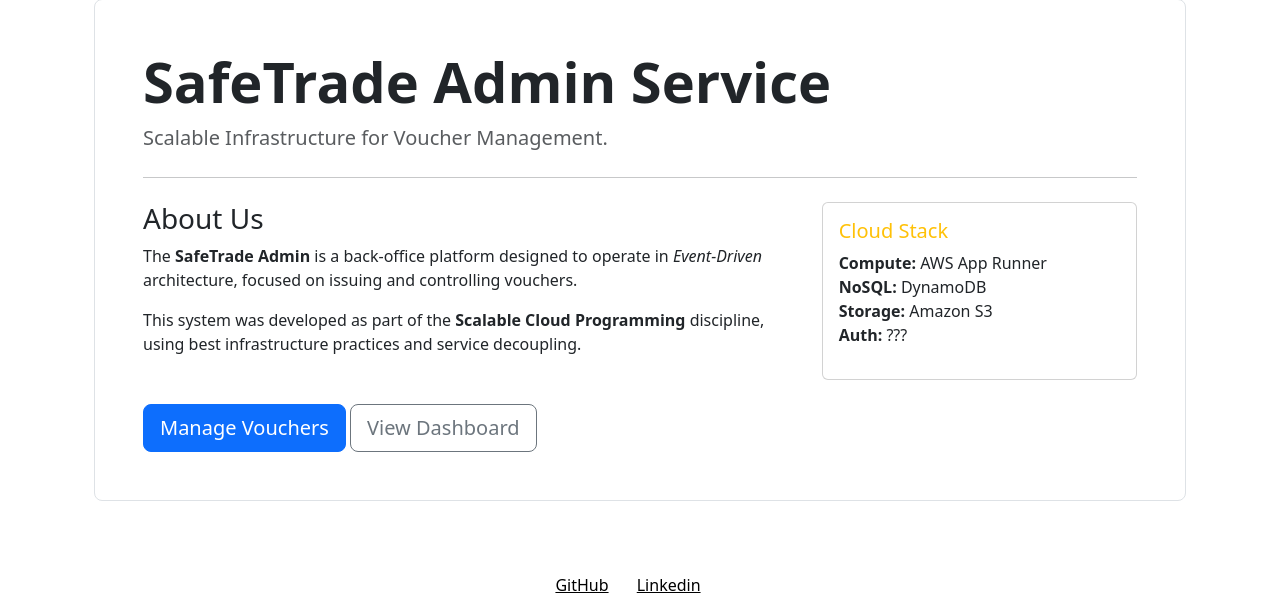
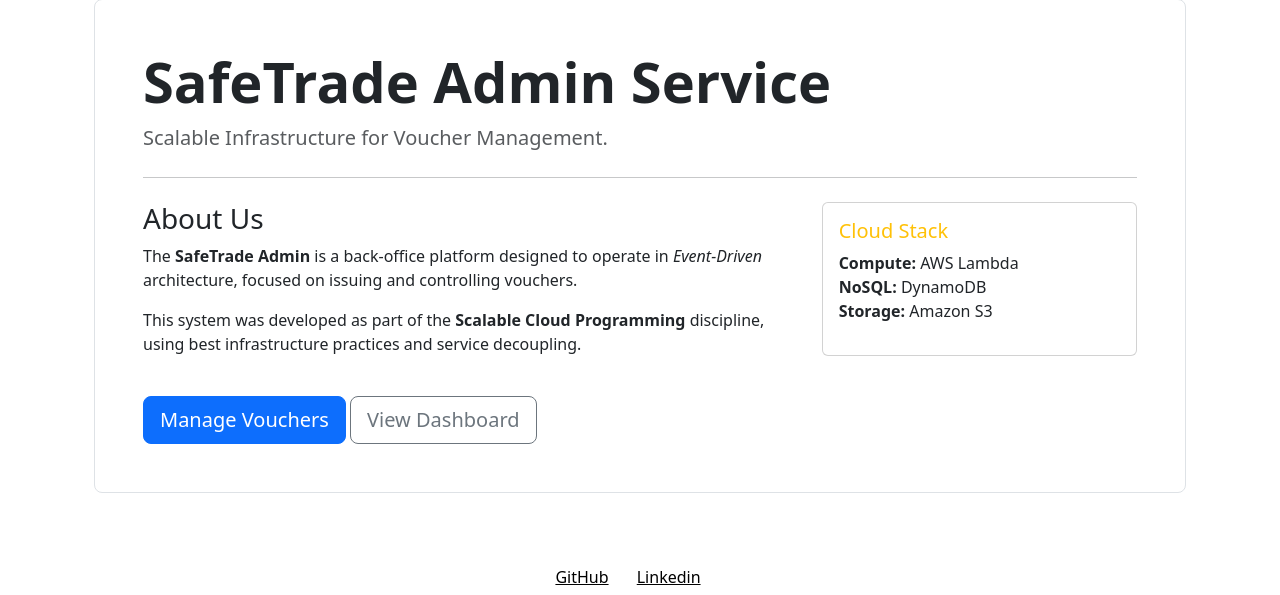
Before and after one commit to sergio-oliveira-br/safetrade_admin_service, a Django app: page / in a window 1280 px wide. Shown: the part 105-700 px from the top of the page. Run offline with Django 5.2, Linux system fonts and the light colour scheme.

Commit message:
Update index.html

```diff
--- a/vouchers/templates/core/pages/index.html
+++ b/vouchers/templates/core/pages/index.html
@@ -24,10 +24,9 @@
                     <div class="card-body">
                         <h5 class="card-title text-warning">Cloud Stack</h5>
                         <ul class="list-unstyled">
-                            <li><i class="bi bi-cloud-check"></i> <strong>Compute:</strong> AWS App Runner</li>
+                            <li><i class="bi bi-cloud-check"></i> <strong>Compute:</strong> AWS Lambda</li>
                             <li><i class="bi bi-database"></i> <strong>NoSQL:</strong> DynamoDB</li>
                             <li><i class="bi bi-hdd"></i> <strong>Storage:</strong> Amazon S3</li>
-                            <li><i class="bi bi-shield-lock"></i> <strong>Auth:</strong> ???</li>
                         </ul>
                     </div>
                 </div>
```
